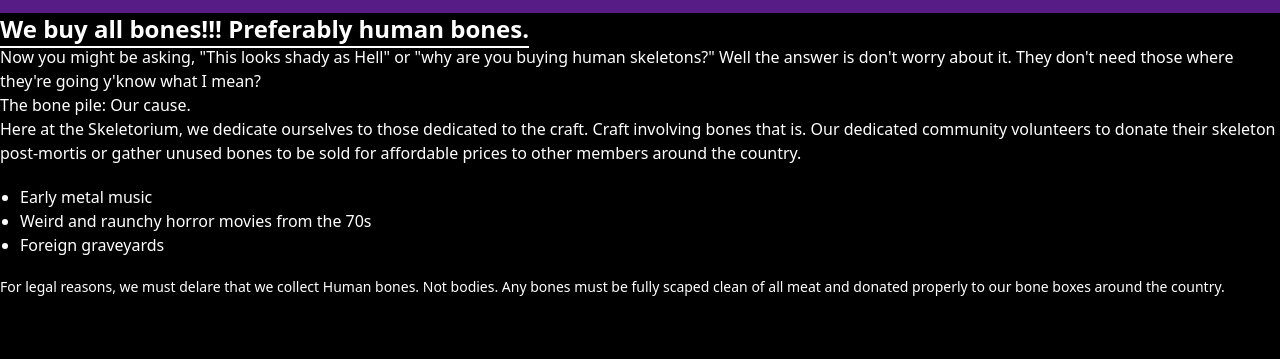
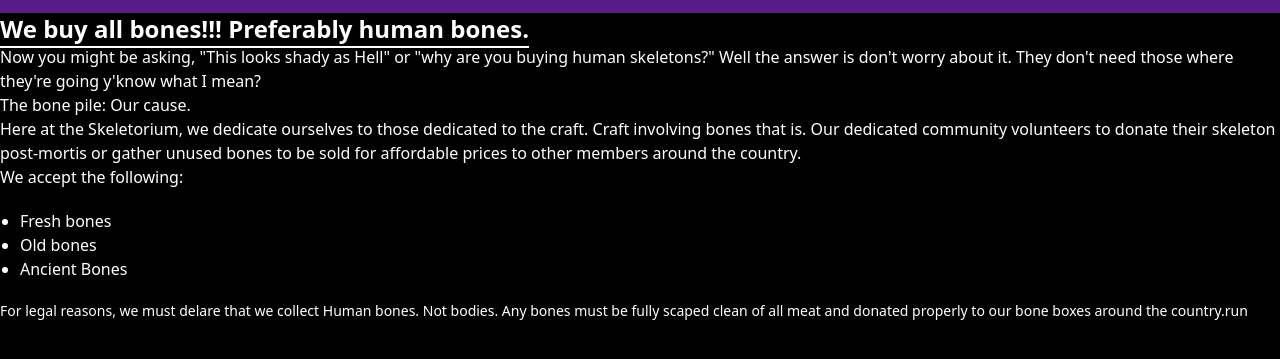
Before and after one commit to SWIC-177/html-css-skills-demo-fleshfromthebone, a website built with Vite: page index.html in a window 1280 px wide. Shown: the part 79-438 px from the top of the page. Built offline with nearby package versions, Linux system fonts and the light colour scheme.

Commit message:
install Vite

```diff
--- a/index.html
+++ b/index.html
@@ -19,21 +19,29 @@
         We buy all bones!!! Preferably human bones.
       </h3>
       <p>
-        Now you might be asking, "This looks shady as Hell" or "why are you buying human skeletons?" Well the answer is don't worry about it. They don't need those where they're going y'know what I mean?
+        Now you might be asking, "This looks shady as Hell" or "why are you
+        buying human skeletons?" Well the answer is don't worry about it. They
+        don't need those where they're going y'know what I mean?
       </p>
     </div>
     <h2 class="text-md">The bone pile: Our cause.</h2>
     <p>
-      Here at the Skeletorium, we dedicate ourselves to those dedicated to the craft. Craft involving bones that is. Our dedicated community volunteers to donate their skeleton post-mortis or gather unused bones to be sold for affordable prices to other members around the country.
+      Here at the Skeletorium, we dedicate ourselves to those dedicated to the
+      craft. Craft involving bones that is. Our dedicated community volunteers
+      to donate their skeleton post-mortis or gather unused bones to be sold for
+      affordable prices to other members around the country.
     </p>
     <div>
+      <h4>We accept the following:</h4>
       <ul class="list-disc p-5">
-        <li>Early metal music</li>
-        <li>Weird and raunchy horror movies from the 70s</li>
-        <li>Foreign graveyards</li>
+        <li>Fresh bones</li>
+        <li>Old bones</li>
+        <li>Ancient Bones</li>
       </ul>
       <p class="text-sm font-thin">
-        For legal reasons, we must delare that we collect Human bones. Not bodies. Any bones must be fully scaped clean of all meat and donated properly to our bone boxes around the country.
+        For legal reasons, we must delare that we collect Human bones. Not
+        bodies. Any bones must be fully scaped clean of all meat and donated
+        properly to our bone boxes around the country.run
       </p>
     </div>
   </body>
```
Also changed, not shown: 1 other file.
